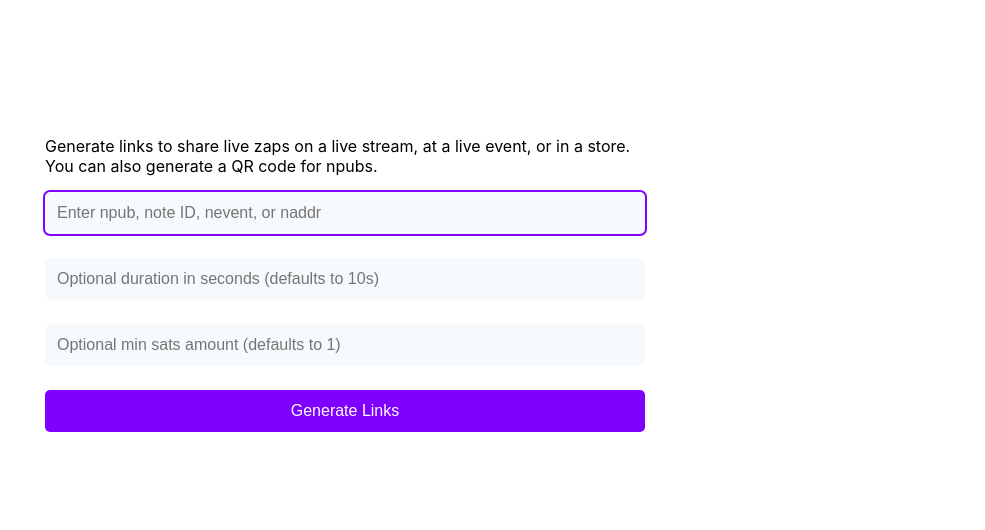
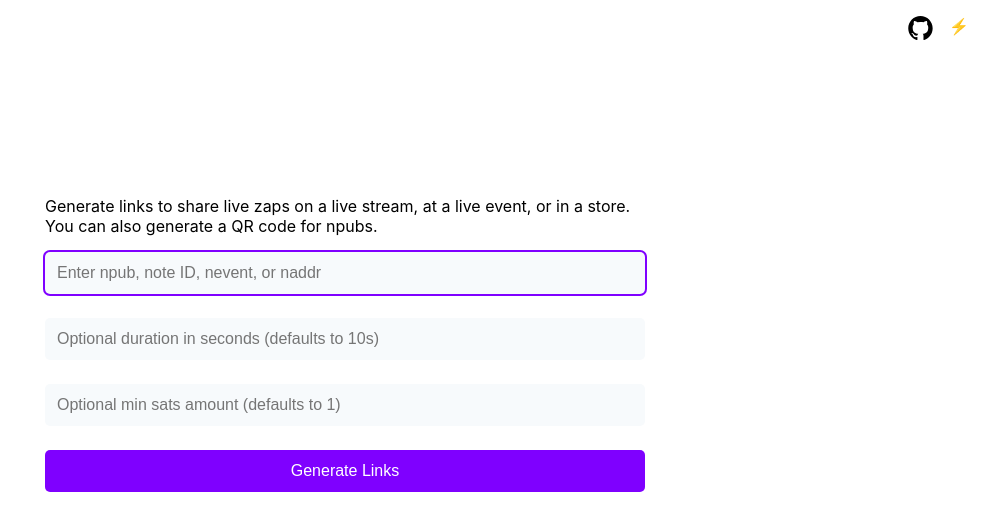
Before and after one commit to SamSamskies/zapvertising, a Next.js app: page / in a window 1280 px wide. Shown: the top 530 px of the page, without its empty margins (295-1280 px from the left). Built offline with nearby package versions, Linux system fonts and the light colour scheme.

Commit message:
add link to github and zap button

```diff
--- a/components/Home/Home.js
+++ b/components/Home/Home.js
@@ -67,6 +67,30 @@
         <meta name="viewport" content="width=device-width, initial-scale=1" />
         <link rel="icon" href="/favicon.ico" />
       </Head>
+      <header className={styles.header}>
+        <a href="https://github.com/SamSamskies/zapvertising" target="_blank">
+          <svg
+            width="25"
+            height="24"
+            viewBox="0 0 98 96"
+            xmlns="http://www.w3.org/2000/svg"
+          >
+            <path
+              id="github-logo"
+              fillRule="evenodd"
+              clipRule="evenodd"
+              d="M48.854 0C21.839 0 0 22 0 49.217c0 21.756 13.993 40.172 33.405 46.69 2.427.49 3.316-1.059 3.316-2.362 0-1.141-.08-5.052-.08-9.127-13.59 2.934-16.42-5.867-16.42-5.867-2.184-5.704-5.42-7.17-5.42-7.17-4.448-3.015.324-3.015.324-3.015 4.934.326 7.523 5.052 7.523 5.052 4.367 7.496 11.404 5.378 14.235 4.074.404-3.178 1.699-5.378 3.074-6.6-10.839-1.141-22.243-5.378-22.243-24.283 0-5.378 1.94-9.778 5.014-13.2-.485-1.222-2.184-6.275.486-13.038 0 0 4.125-1.304 13.426 5.052a46.97 46.97 0 0 1 12.214-1.63c4.125 0 8.33.571 12.213 1.63 9.302-6.356 13.427-5.052 13.427-5.052 2.67 6.763.97 11.816.485 13.038 3.155 3.422 5.015 7.822 5.015 13.2 0 18.905-11.404 23.06-22.324 24.283 1.78 1.548 3.316 4.481 3.316 9.126 0 6.6-.08 11.897-.08 13.526 0 1.304.89 2.853 3.316 2.364 19.412-6.52 33.405-24.935 33.405-46.691C97.707 22 75.788 0 48.854 0z"
+            />
+          </svg>
+        </a>
+        <p
+          data-npub="npub1vp8fdcyejd4pqjyrjk9sgz68vuhq7pyvnzk8j0ehlljvwgp8n6eqsrnpsw"
+          title="Click to zap me :)"
+          style={{ cursor: "pointer", margin: "0 0 0 16px" }}
+        >
+          ⚡️
+        </p>
+      </header>
       <main className={styles.main}>
         <p>
           Generate links to share live zaps on a live stream, at a live event,
--- a/components/Home/Home.module.css
+++ b/components/Home/Home.module.css
@@ -1,3 +1,9 @@
+.header {
+  display: flex;
+  justify-content: flex-end;
+  padding: 16px;
+}
+
 .main {
   max-width: 600px;
   margin: 100px auto;
--- a/pages/_document.js
+++ b/pages/_document.js
@@ -1,4 +1,4 @@
-import { Html, Head, Main, NextScript } from 'next/document'
+import { Html, Head, Main, NextScript } from "next/document";
 
 export default function Document() {
   return (
@@ -7,7 +7,8 @@
       <body>
         <Main />
         <NextScript />
+        <script src="https://cdn.jsdelivr.net/npm/nostr-zap@0.21.0"></script>
       </body>
     </Html>
-  )
+  );
 }
```
